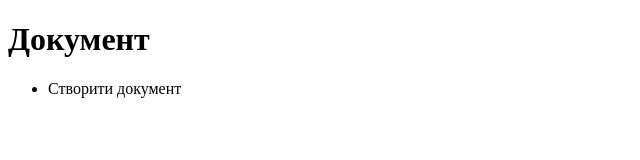
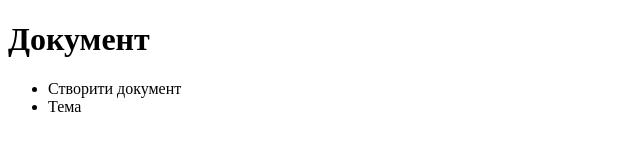
Before and after one commit to YanaLiz/ghjjj, a plain HTML site: page index.html in a window 1280 px wide. Shown: the full height of the page, 0-640 px from the left. Drawn offline with Linux system fonts and the light colour scheme.

Commit message:
Update index.html

```diff
--- a/index.html
+++ b/index.html
@@ -10,6 +10,7 @@
     <h1>Документ</h1>
     <ul>
       <li>Створити документ</li>
+      <li>Тема</li>
     </ul>
   </body>
 </html>
```
